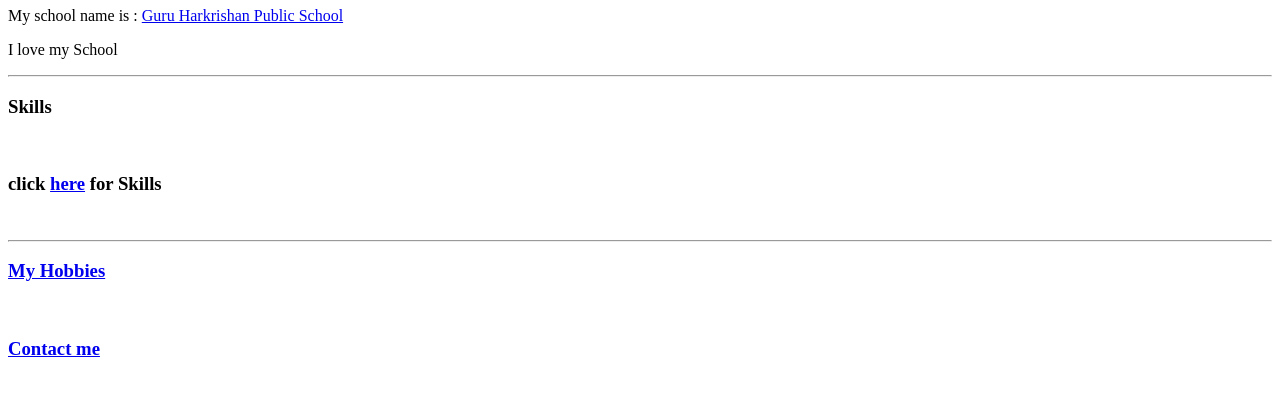
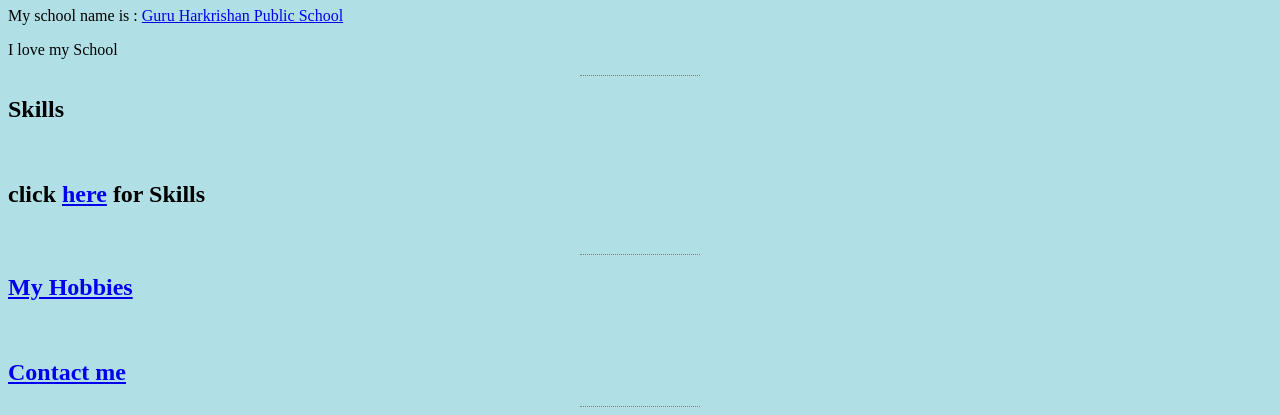
Before and after one commit to jaskirat-singh-12/potfolio, a plain HTML site: page index.html in a window 1280 px wide. Shown: the part 577-992 px from the top of the page. Before the commit the page ends 956 px from the top, so only its background shows below. Drawn offline with Linux system fonts and the light colour scheme; files whose address does not match are found by name.

Commit message:
Add files via upload

```diff
--- a/index.html
+++ b/index.html
@@ -4,15 +4,18 @@
 <head>
   <meta charset="utf-8">
   <title>jaskirat singh bhatia </title>
+  <link rel="stylesheet" href="C:\Users\HarjeetSingh\Desktop\udemy\css\styles.css">
 </head>
 
-<body>
+<body >
   <table cellspacing="40">
     <tr>
       <td> <img src="My photo.png" alt=" my photo" height="410px" width="410px"></img></td>
       <td>
         <h1> Jaskirat Singh Bhatia</h1>
         <p><em>I am in class 10th standard</em></p>
+        <h3>I'm an analytical thinker who enjoys intellectual challenges
+and love solving complex problems.</h3>
       </td>
     </tr>
   </table>
@@ -20,12 +23,13 @@
   <p> My school name is : <a href="https://www.justdial.com/Delhi/Guru-Harkrishan-Public-School-Nanak-Piao-Rana-Pratap-Bagh/011P2701028_BZDET"> Guru Harkrishan Public School</a></p>
   <p> I love my School</p>
   <hr>
-    <h3>Skills</h3><br>
-    <h3>click <a href="skills.html">here</a> for Skills</h3><br>
+    <h2>Skills</h2><br>
+    <h2>click <a href="skills.html">here</a> for Skills</h2><br>
   <hr>
-  <a href="hobbies.html"><h3>My Hobbies</h3></a>
+  <a href="hobbies.html"><h2>My Hobbies</h2></a>
   <br>
-  <a href="contactme.html"><h3>Contact me</h3></a>
+  <a href="contactme.html"><h2>Contact me</h2></a>
+  <hr>
 
 </body>
 
--- /dev/null
+++ b/styles.css
@@ -0,0 +1,9 @@
+body{
+  background-color: powderblue;
+}
+hr{
+  width: 120px;
+  border-style: none;
+  border-top-style: dotted;
+  border-color: grey;
+}
```
Also changed, not shown: contactme.html (+2 -1 lines), hobbies.html (+2 -1 lines), skills.html (+11 -6 lines).
